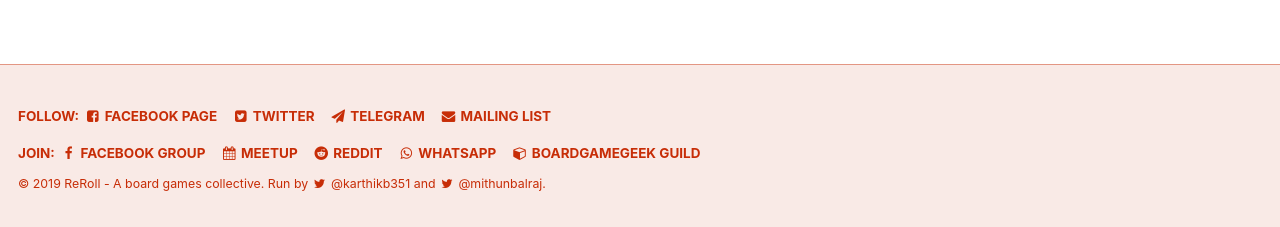
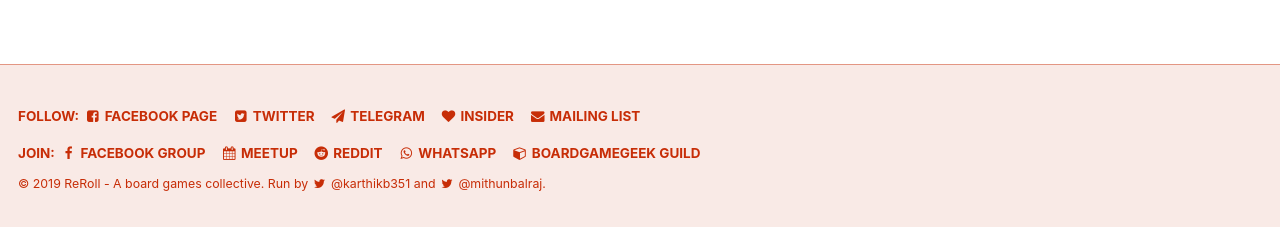
Before and after one commit to ReRollBLR/reroll.in, a Jekyll site: the page built from _pages/index.html, in a window 1280 px wide. Shown: the part 670-897 px from the top of the page. Built offline with Jekyll 4.4.1, drawn with Linux system fonts in a browser that asks for light colours; comment, search, counter and statistics services are not loaded.

Commit message:
Adds insider link in footer

```diff
--- a/_includes/footer.html
+++ b/_includes/footer.html
@@ -6,6 +6,7 @@
     <li><a href="https://facebook.com/ReRollBLR"><i class="fa fa-fw fa-facebook-square" aria-hidden="true"></i> Facebook Page</a></li>
     <li><a href="https://twitter.com/ReRoll_BLR"><i class="fa fa-fw fa-twitter-square" aria-hidden="true"></i> Twitter</a></li>
     <li><a href="https://telegram.me/reroll"><i class="fa fa-fw fa-paper-plane" aria-hidden="true"></i> Telegram</a></li>
+    <li><a href="https://insider.in/reroll"><i class="fa fa-fw fa-heart" aria-hidden="true"></i> Insider</a></li>
     <li><a href="http://eepurl.com/cdFmIj"><i class="fa fa-fw fa-envelope" aria-hidden="true"></i> Mailing List</a></li>
   </ul>
 </div>
```
